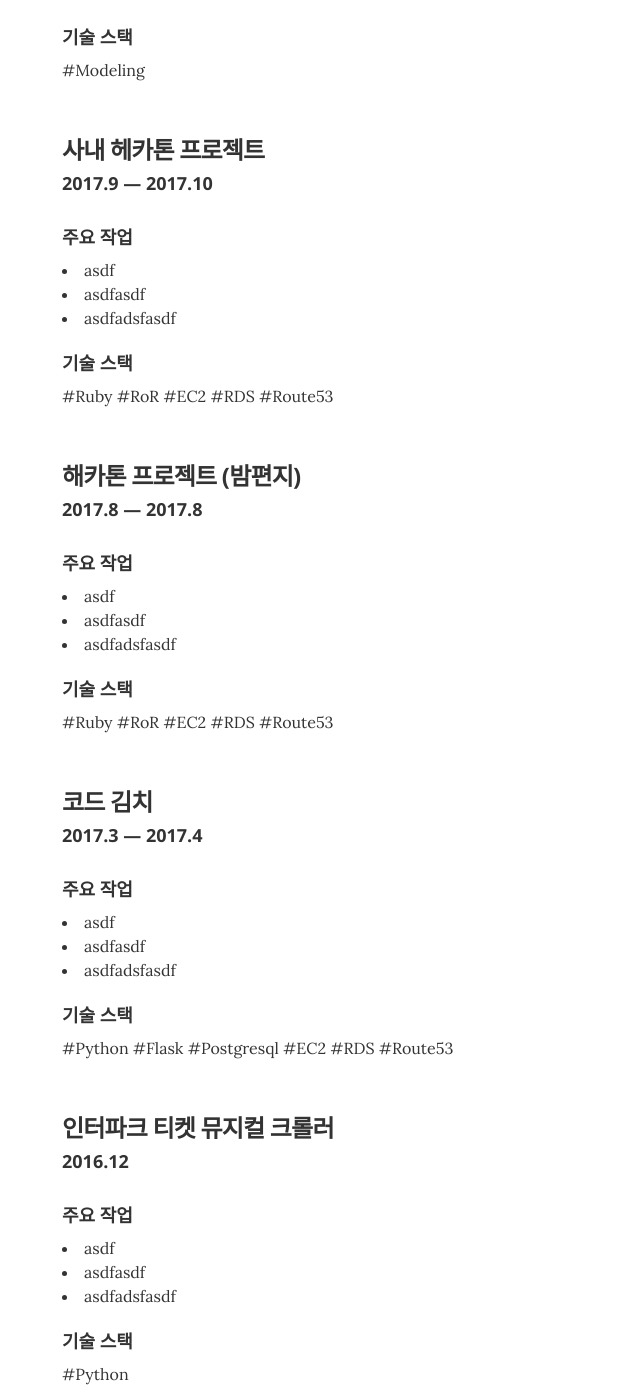
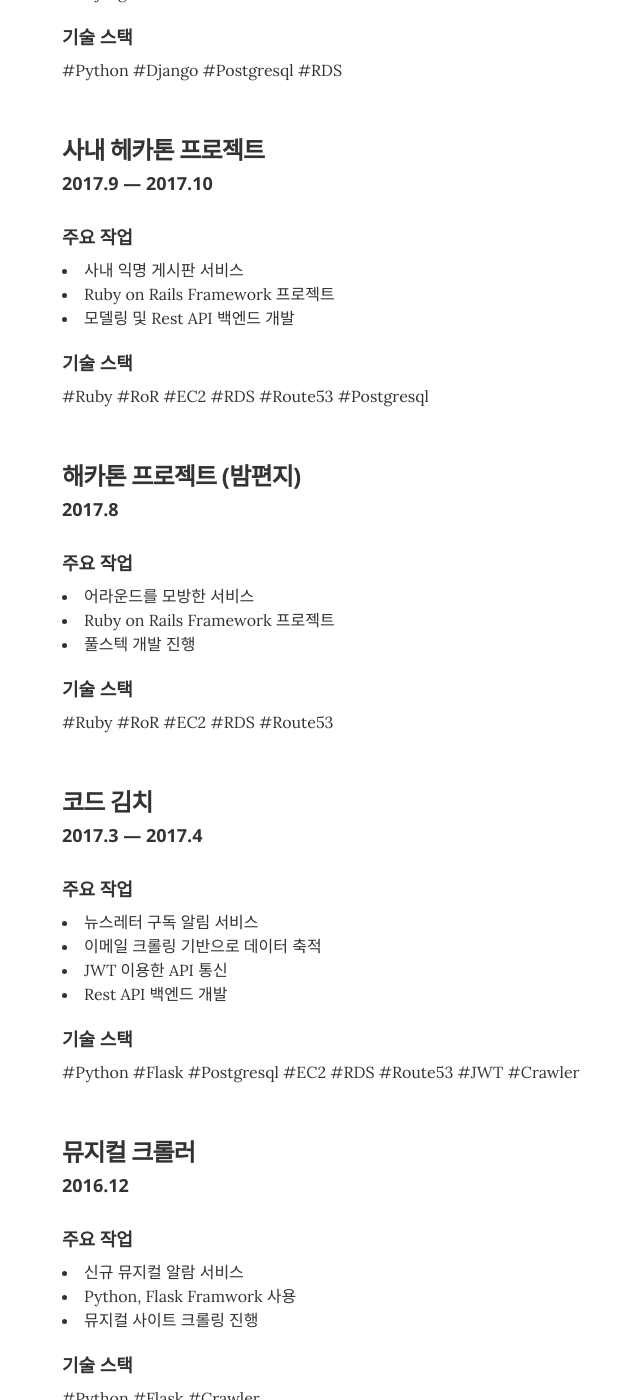
Before and after one commit to bingl2/resume, a Jekyll site: the page built from index.html, in a window 1280 px wide and 1400 px high, scrolled down 2584 px. Shown: the whole window, without its empty margins (238-878 px from the left). Built offline with Jekyll 4.4.1, drawn with Linux system fonts in a browser that asks for light colours; some of the changed text lies outside the part shown.

Commit message:
프로젝트 부분 업데이트 진행

```diff
--- a/_data/projects.yml
+++ b/_data/projects.yml
@@ -1,35 +1,29 @@
 - project: 빙글이 다이어리
   duration: 2018.6 — 현재
   skillset: "#Python #Django #Postgresql #Zappa #Lambda #RDS #Route53 #S3"
-  descriptions: ["Django Framework 연습용 프로젝트", "Serverless 아키텍처 구성", "Zappa를 이용하여 배포 시스템 구축", "전적으로 AWS 활용"]
+  descriptions: ["Django Framework 프로젝트", "Serverless 아키텍처 구성", "Zappa를 이용하여 배포 시스템 구축", "전적으로 AWS 활용"]
 
 - project: Blank Record
-  duration: 2018.4 — 2018.4
-  skillset: "#Modeling"
-  descriptions: ["크로스핏 운동 기록관리용 프로젝트", "asdfasdf", "asdfadsfasdf"]
-  description: 크로스핏 운동을 하며 기록간리의 부족함을 느끼고 구상하게된 프로젝트입니다.
-  # 크로스핏 운동을 시작하면서 운동 후 기록관리의 부족함을 느끼고 구상하게된 프로젝트입니다. 모델링에 관심이 많은 시기였고, 훈련소 입소전 시간이 부족하였기에 모델링 완성을 목표로 진행하게되었습니다.
+  duration: 2018.4
+  skillset: "#Python #Django #Postgresql #RDS"
+  descriptions: ["크로스핏 운동 기록관리용 프로젝트", "모델링 중점 작업 진행", "Django Framework 프로젝트"]
 
 - project: 사내 헤카톤 프로젝트
   duration: 2017.9 — 2017.10
-  skillset: "#Ruby  #RoR  #EC2  #RDS  #Route53"
-  description: 블라인드를 모티브로 사내용 익면 게시판 프로젝트
-  descriptions: ["asdf", "asdfasdf", "asdfadsfasdf"]
+  skillset: "#Ruby  #RoR  #EC2  #RDS  #Route53  #Postgresql"
+  descriptions: ["사내 익명 게시판 서비스", "Ruby on Rails Framework 프로젝트", "모델링 및 Rest API 백엔드 개발"]
 
 - project: 해카톤 프로젝트 (밤편지)
-  duration: 2017.8 — 2017.8
+  duration: 2017.8
   skillset: "#Ruby  #RoR  #EC2  #RDS  #Route53"
-  descriptions: ["asdf", "asdfasdf", "asdfadsfasdf"]
-  description: 어라운드를 모방하여 해카톤으로 작업한 프로젝트
+  descriptions: ["어라운드를 모방한 서비스", "Ruby on Rails Framework 프로젝트", "풀스텍 개발 진행"]
 
 - project: 코드 김치
   duration: 2017.3 — 2017.4
-  skillset: "#Python  #Flask  #Postgresql #EC2 #RDS #Route53"
-  description: Weekly Python 같은 다양항 뉴스레터를 구독 후 뉴스레터를 크롤링하여 데이터를 저장 후 관심 추가를 한 유저들에게 앱 푸시를 통해 알려준다.
-  descriptions: ["asdf", "asdfasdf", "asdfadsfasdf"]
+  skillset: "#Python  #Flask  #Postgresql #EC2 #RDS #Route53 #JWT #Crawler"
+  descriptions: ["뉴스레터 구독 알림 서비스", "이메일 크롤링 기반으로 데이터 축적", "JWT 이용한 API 통신", "Rest API 백엔드 개발"]
 
-- project: 인터파크 티켓 뮤지컬 크롤러
+- project: 뮤지컬 크롤러
   duration: 2016.12
-  skillset: "#Python"
-  description: 신규 뮤지컬 오픈 관련 뮤지컬 Info 크롤러
-  descriptions: ["asdf", "asdfasdf", "asdfadsfasdf"]
+  skillset: "#Python #Flask #Crawler"
+  descriptions: ["신규 뮤지컬 알람 서비스", "Python, Flask Framwork 사용", "뮤지컬 사이트 크롤링 진행"]
```
